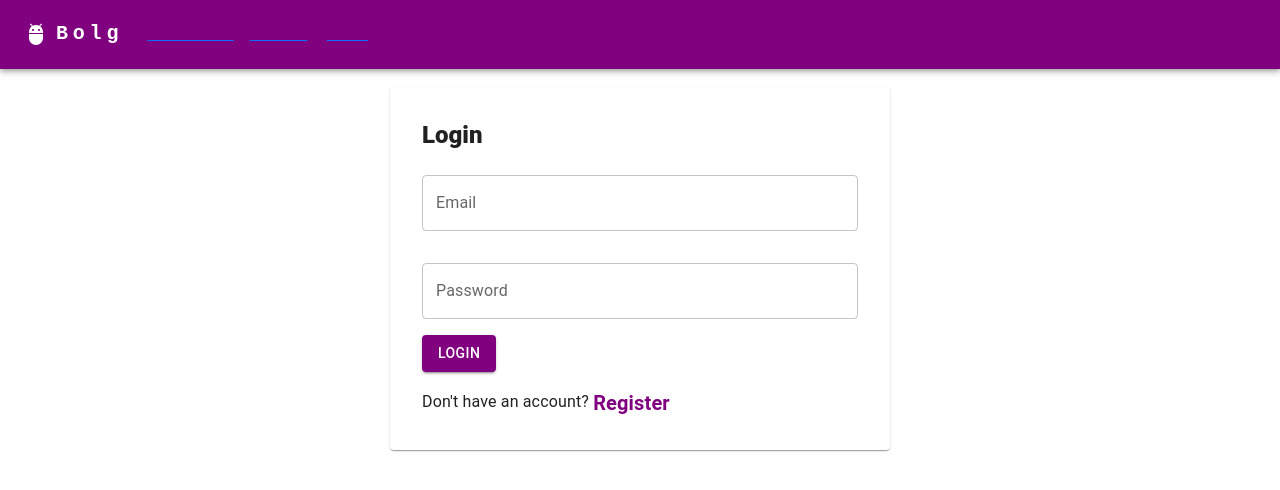
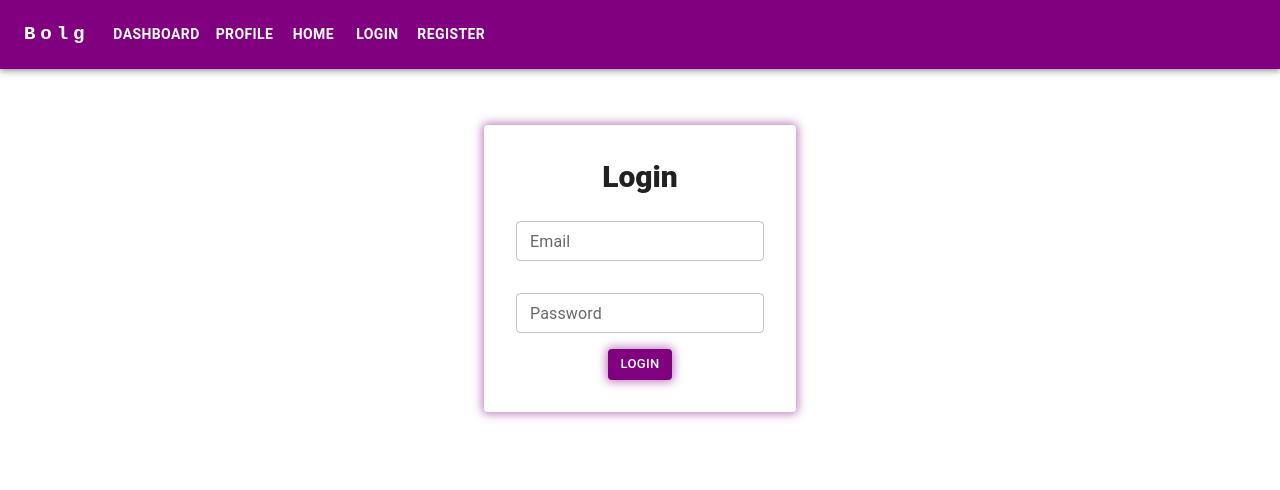
Before and after one commit to MuhammadAbrarulhaq986/SMIT-WMA-Batch-11-20-React-Blogging-App, a React (Vite) app: page /login in a window 1280 px wide. Shown: the top 490 px of the page. Built offline with nearby package versions, Linux system fonts and the light colour scheme.

Commit message:
React Filnal project Blogging App using React-Bootstrap, Material  UI, React Hook-Forms , React Router-Dom, and Firebase

```diff
--- a/src/components/Navbar.jsx
+++ b/src/components/Navbar.jsx
@@ -7,97 +7,114 @@ import Typography from "@mui/material/Typography";
 import Menu from "@mui/material/Menu";
 import MenuIcon from "@mui/icons-material/Menu";
 import Container from "@mui/material/Container";
-import Avatar from "@mui/material/Avatar";
 import Button from "@mui/material/Button";
-import Tooltip from "@mui/material/Tooltip";
 import MenuItem from "@mui/material/MenuItem";
-import AdbIcon from "@mui/icons-material/Adb";
 import { Link, useNavigate } from "react-router-dom";
 import {
   signOutUser,
   getCurrentUser,
   init,
 } from "../config/firebase/firebasemethods";
-import Stack from "@mui/material/Stack";
+import { useMemo, useState, useEffect } from "react";
 
+// Define the Navbar component
 const Navbar = () => {
+  // Initialize the navigate hook to navigate between routes
   const navigate = useNavigate();
-  const [isUser, setIsUser] = React.useState(false); // Initialize isUser     to false
-  const [user, setUser] = React.useState({}); // Add this line
-  const [isActive, setIsActive] = React.useState(false);
+
+  // Initialize the state to track if the user is logged in
+  const [isUser, setIsUser] = React.useState(false);
+
+  // Initialize the state to store the user data
+  const [user, setUser] = React.useState({});
+
+  // Initialize the state to store the anchor element for the menu
   const [anchorElNav, setAnchorElNav] = React.useState(null);
 
-  // Check if user is logged in when component mounts
+  // Initialize the state to store the authentication items
+  const [authItems, setAuthItems] = React.useState([]);
+
+  // Check if the user is logged in when the component mounts
   React.useEffect(() => {
     const checkUser = async () => {
+      // Initialize the Firebase app
       await init();
+
+      // Get the current user
       const user = await getCurrentUser();
+
+      // If the user is logged in, update the state
       if (user) {
         setIsUser(true);
-        setUser(user); // Add this line
+        setUser(user);
       }
     };
     checkUser();
   }, []);
 
+  // Define the function to handle logout
   const logoutUser = async () => {
-    const user = await signOutUser();
-    setIsUser(false);
-    console.log(user);
-    navigate("/login");
+    try {
+      // Sign out the user
+      await signOutUser();
+
+      // Update the state to indicate that the user is not logged in
+      setIsUser(false);
+
+      // Navigate to the login page
+      navigate("/login");
+    } catch (error) {
+      console.error("Error signing out user:", error);
+    }
   };
 
+  // Define the function to handle opening the navigation menu
   const handleOpenNavMenu = (event) => {
+    // Set the anchor element for the menu
     setAnchorElNav(event.currentTarget);
   };
 
+  // Define the function to handle closing the navigation menu
   const handleCloseNavMenu = () => {
+    // Reset the anchor element for the menu
     setAnchorElNav(null);
   };
 
+  // Define the navigation items
   const navbarItems = [
     { label: "Dashboard", link: "/dashboard" },
     { label: "Profile", link: "/profile" },
     { label: "Home", link: "/" },
   ];
 
-  const authItems = isUser
-    ? [
-        {
-          label: (
-            <Stack direction="row" spacing={1}>
-              <Avatar src={user.photoURL} alt={user.displayName} />
-              <Typography variant="h6">{user.displayName}</Typography>
-              <Button
-                key="logout"
-                onClick={logoutUser}
-                sx={{
-                  my: 2,
-                  display: "block",
-                  color: "purple",
-                  fontWeight: "600",
-                }}
-              >
-                Logout
-              </Button>
-            </Stack>
-          ),
-        },
-      ]
-    : [
+  // Update the authItems state when the isUser   state changes
+  useEffect(() => {
+    const authItems = [];
+    if (isUser) {
+      authItems.push({ label: "Logout", onClick: logoutUser });
+    } else {
+      authItems.push(
         { label: "Login", link: "/login", onClick: () => navigate("/login") },
         {
           label: "Register",
           link: "/register",
           onClick: () => navigate("/register"),
-        },
-      ];
+        }
+      );
+    }
+    setAuthItems(authItems);
+  }, [isUser, navigate]);
 
-  // Update isUser     state when user logs in
-  React.useEffect(() => {
+  // Update the isUser   state when the user logs in
+  useEffect(() => {
     const checkUser = async () => {
+      // Initialize the Firebase app
       await init();
+
+      // Get the current user
       const user = await getCurrentUser();
+
+      // If the user is logged in, update the state
       if (user) {
         setIsUser(true);
         setUser(user);
@@ -108,11 +125,11 @@ const Navbar = () => {
     checkUser();
   }, [navigate]);
 
+  // Return the JSX for the Navbar component
   return (
     <AppBar position="static" sx={{ backgroundColor: "purple" }}>
       <Container maxWidth="xl">
         <Toolbar disableGutters>
-          <AdbIcon sx={{ display: { xs: "none", md: "flex" }, mr: 1 }} />
           <Typography
             variant="h6"
             noWrap
@@ -126,14 +143,15 @@ const Navbar = () => {
               letterSpacing: ".3rem",
               color: "white",
               textDecoration: "none",
+              fontSize: "1.2rem",
             }}
           >
             <b>Bolg</b>
           </Typography>
 
-          <Box sx={{ flexGrow: 1, display: { xs: "flex", md: "none" } }}>
+          <Box sx={{ flexGrow: 1, display: { xs: "flex", md: " none" } }}>
             <IconButton
-              size="large"
+              size=" large"
               aria-label="account of current user"
               aria-controls="menu-appbar"
               aria-haspopup="true"
@@ -156,62 +174,77 @@ const Navbar = () => {
               }}
               open={Boolean(anchorElNav)}
               onClose={handleCloseNavMenu}
-              sx={{ display: { xs: "block", md: "none" } }}
             >
               {navbarItems.map((item, index) => (
-                <Link
+                <MenuItem
                   key={index}
-                  to={item.link}
-                  className="navbar-item"
-                  sx={{
-                    textDecoration: "none",
-                    color: " purple",
-                  }}
+                  onClick={item.onClick ? item.onClick : handleCloseNavMenu}
                 >
-                  <MenuItem onClick={handleCloseNavMenu}>
-                    <Typography sx={{ textAlign: "center" }}>
-                      <b>{item.label}</b>
-                    </Typography>
-                  </MenuItem>
-                </Link>
+                  <Typography sx={{ textAlign: "center", fontWeight: "bold" }}>
+                    {item.label}
+                  </Typography>
+                </MenuItem>
               ))}
               {authItems.map((item, index) => (
                 <MenuItem
                   key={index}
                   onClick={item.onClick ? item.onClick : handleCloseNavMenu}
                 >
-                  <Typography sx={{ textAlign: "center" }}>
-                    <b>{item.label}</b>
+                  <Typography sx={{ textAlign: "center", fontWeight: "bold" }}>
+                    {item.label}
                   </Typography>
                 </MenuItem>
               ))}
             </Menu>
           </Box>
+
+          <Typography
+            variant="h5"
+            noWrap
+            component={Link}
+            to="/"
+            sx={{
+              mr: 2,
+              display: { xs: "flex", md: "none" },
+              flexGrow: 1,
+              fontFamily: "monospace",
+              fontWeight: 700,
+              letterSpacing: ".3rem",
+              color: "white",
+              textDecoration: "none",
+            }}
+          >
+            <b>Bolg</b>
+          </Typography>
           <Box sx={{ flexGrow: 1, display: { xs: "none", md: "flex" } }}>
             {navbarItems.map((item, index) => (
-              <Link
+              <Button
                 key={index}
-                to={item.link}
-                className="navbar-item"
+                onClick={
+                  item.onClick ? item.onClick : () => navigate(item.link)
+                }
                 sx={{
-                  textDecoration: "none",
-                  color: "purple",
+                  my: 2,
+                  display: "block",
+                  color: "white",
+                  fontWeight: "600",
                 }}
               >
-                <Button
-                  key={item.label}
-                  onClick={handleCloseNavMenu}
-                  sx={{ my: 2, display: "block", color: "purple" }}
-                >
-                  <b>{item.label}</b>
-                </Button>
-              </Link>
+                {item.label}
+              </Button>
             ))}
             {authItems.map((item, index) => (
               <Button
                 key={index}
-                onClick={item.onClick ? item.onClick : handleCloseNavMenu}
-                sx={{ my: 2, display: "block", color: "purple" }}
+                onClick={
+                  item.onClick ? item.onClick : () => navigate(item.link)
+                }
+                sx={{
+                  my: 2,
+                  display: "block",
+                  color: "white",
+                  fontWeight: "600",
+                }}
               >
                 {item.label}
               </Button>
--- a/src/pages/Dashboard.jsx
+++ b/src/pages/Dashboard.jsx
@@ -1,6 +1,11 @@
 import React, { useEffect, useState } from "react";
 import { useForm } from "react-hook-form";
-import { auth, getData, sendData } from "../config/firebase/firebasemethods";
+import {
+  auth,
+  getData,
+  sendData,
+  deleteDocument,
+} from "../config/firebase/firebasemethods";
 import { onAuthStateChanged } from "firebase/auth";
 import {
   Box,
@@ -13,7 +18,9 @@ import {
   TextField,
   Typography,
   Avatar,
+  IconButton,
 } from "@mui/material";
+import DeleteIcon from "@mui/icons-material/Delete";
 
 const Dashboard = () => {
   const {
@@ -54,14 +61,14 @@ const Dashboard = () => {
     try {
       if (auth.currentUser) {
         setSubmitting(true);
-        const response = await sendData(
+        await sendData(
           {
             title: data.title,
             description: data.description,
             uid: auth.currentUser.uid,
           },
           "blogs"
-        );
+        ).then((response) => {
           const newBlog = {
             title: data.title,
             description: data.description,
@@ -71,12 +78,26 @@ const Dashboard = () => {
           console.log(response);
           setSubmitting(false);
           reset();
+        });
       } else {
-        setError("User     is not authenticated");
+        setError("User   is not authenticated");
       }
     } catch (error) {
       setError(error.message);
       setSubmitting(false);
+    }
+  };
+
+  const handleDeleteBlog = async (blog) => {
+    try {
+      if (blog.documentId) {
+        await deleteDocument("blogs", blog.documentId);
+        setBlogs(blogs.filter((item) => item.documentId !== blog.documentId));
+      } else {
+        console.error("Blog ID is missing");
+      }
+    } catch (error) {
+      console.error(error);
     }
   };
 
@@ -158,6 +179,12 @@ const Dashboard = () => {
                           By {auth.currentUser.displayName} on{" "}
                           {new Date().toLocaleDateString()}
                         </Typography>
+                        <IconButton
+                          aria-label="delete"
+                          onClick={() => handleDeleteBlog(item)}
+                        >
+                          <DeleteIcon />
+                        </IconButton>
                       </Box>
                     </CardContent>
                   </Card>
--- a/src/pages/Login.jsx
+++ b/src/pages/Login.jsx
@@ -1,6 +1,6 @@
 import React, { useState } from "react";
 import { useForm } from "react-hook-form";
-import { loginUser } from "../config/firebase/firebasemethods";
+import { getAuth, signInWithEmailAndPassword } from "firebase/auth";
 import { CircularProgress } from "@mui/material";
 import { useNavigate } from "react-router-dom";
 import {
@@ -33,15 +33,18 @@ const Login = () => {
 
   const navigate = useNavigate();
   const theme = useTheme();
+  const auth = getAuth();
 
   const handleLogin = async (data) => {
     setLoading(true);
     try {
-      const userLogin = await loginUser({
-        email: data.email,
-        password: data.password,
-      });
-      console.log(userLogin);
+      const userCredential = await signInWithEmailAndPassword(
+        auth,
+        data.email,
+        data.password
+      );
+      const user = userCredential.user;
+      console.log(user);
       navigate("/", { replace: true }); // Navigate to home page
     } catch (error) {
       console.error(error);
@@ -54,11 +57,13 @@ const Login = () => {
 
   return (
     <Container
-      maxWidth={false}
+      maxWidth={600}
+      minWidth={300}
       sx={{
         height: "50vh",
         padding: "200px",
         display: "flex",
+        textAlign: "center",
         justifyContent: "center",
         alignItems: "center",
         [theme.breakpoints.down("sm")]: {
@@ -68,9 +73,24 @@ const Login = () => {
       }}
     >
       <Card
-        sx={{ p: 4, maxWidth: 900, minWidth: 500, justifyContent: "center" }}
+        sx={{
+          p: 4,
+          maxWidth: 600,
+          minWidth: 300,
+          justifyContent: "center",
+          boxShadow: "0px 0px 10px 2px rgba(128, 0, 128, 0.5)", // purple color box shadow
+        }}
       >
-        <Typography variant="h5" sx={{ mb: 3, fontWeight: "bold" }}>
+        <Typography
+          variant="h5"
+          sx={{
+            mb: 3,
+            fontSize: "30px",
+            fontWeight: "bold",
+            // textShadow: "1px 5px 10px purple", // add this line
+            textAlign: "center",
+          }}
+        >
           <b>Login</b>
         </Typography>
         <form onSubmit={handleSubmit(handleLogin)}>
@@ -79,6 +99,7 @@ const Login = () => {
             variant="outlined"
             fullWidth
             sx={{ mb: 4, alignItems: "center" }}
+            size="small"
             {...register("email", { required: true })}
           />
           {errors.email && (
@@ -91,6 +112,7 @@ const Login = () => {
             fullWidth
             type="password"
             sx={{ mb: 2 }}
+            size="small"
             {...register("password", { required: true })}
           />
           {errors.password && (
@@ -98,27 +120,20 @@ const Login = () => {
           )}
           <br />
           <Button
-            sx={{ background: "purple" }}
+            sx={{
+              background: "purple",
+              boxShadow: "0px 0px 10px 2px rgba(128, 0, 128, 0.5)", // purple color box shadow
+            }}
             variant="contained"
             type="submit"
+            size="small"
           >
-            {loading ? <CircularProgress size={24} /> : "Login"}
+            {loading ? (
+              <CircularProgress size={30} sx={{ color: "white" }} />
+            ) : (
+              "Login"
+            )}
           </Button>
-          <Typography sx={{ mt: 2 }}>
-            Don't have an account?{" "}
-            <Link
-              sx={{
-                color: "purple",
-                fontWeight: "600",
-                fontSize: "20px",
-                textDecoration: "none",
-              }}
-              component="button"
-              onClick={() => navigate("/register")}
-            >
-              Register
-            </Link>
-          </Typography>
         </form>
       </Card>
     </Container>
--- a/src/pages/Register.jsx
+++ b/src/pages/Register.jsx
@@ -82,11 +82,27 @@ const Register = () => {
         height: "100vh",
         display: "flex",
         justifyContent: "center",
+        textAlign: "center",
         alignItems: "center",
       }}
     >
-      <Card sx={{ p: 4, maxWidth: 400 }}>
-        <Typography variant="h5" sx={{ mb: 3, fontWeight: "bold" }}>
+      <Card
+        sx={{
+          p: 4,
+          maxWidth: 400,
+          boxShadow: "0px 0px 10px 2px rgba(128, 0, 128, 0.5)", // purple box shadow
+        }}
+      >
+        <Typography
+          variant="h5"
+          sx={{
+            mb: 3,
+            fontSize: "30px",
+            fontWeight: "bold",
+            // textShadow: "0px 0px 5px purple", // add this line
+            textAlign: "center", // add this line
+          }}
+        >
           Register
         </Typography>
         <form onSubmit={handleRegister}>
@@ -139,25 +155,11 @@ const Register = () => {
             disabled={loading}
           >
             {loading ? (
-              <CircularProgress size={24} sx={{ color: "white" }} />
+              <CircularProgress size={30} sx={{ color: "Purple" }} />
             ) : (
               "Register"
             )}
           </Button>
-          <Typography sx={{ mt: 2 }}>
-            Already have an account?
-            <Link
-              href="/login"
-              sx={{
-                color: "purple",
-                fontWeight: "600",
-                fontSize: "20px",
-                textDecoration: "none",
-              }}
-            >
-              Login
-            </Link>
-          </Typography>
           {registrationStatus.success && (
             <Typography variant="body1" sx={{ color: "green", mt: 2 }}>
               {registrationStatus.message}
```
Also changed, not shown: src/config/firebase/firebasemethods.js (+119 -111 lines). Lines whose indentation alone changed are shown as unchanged.
